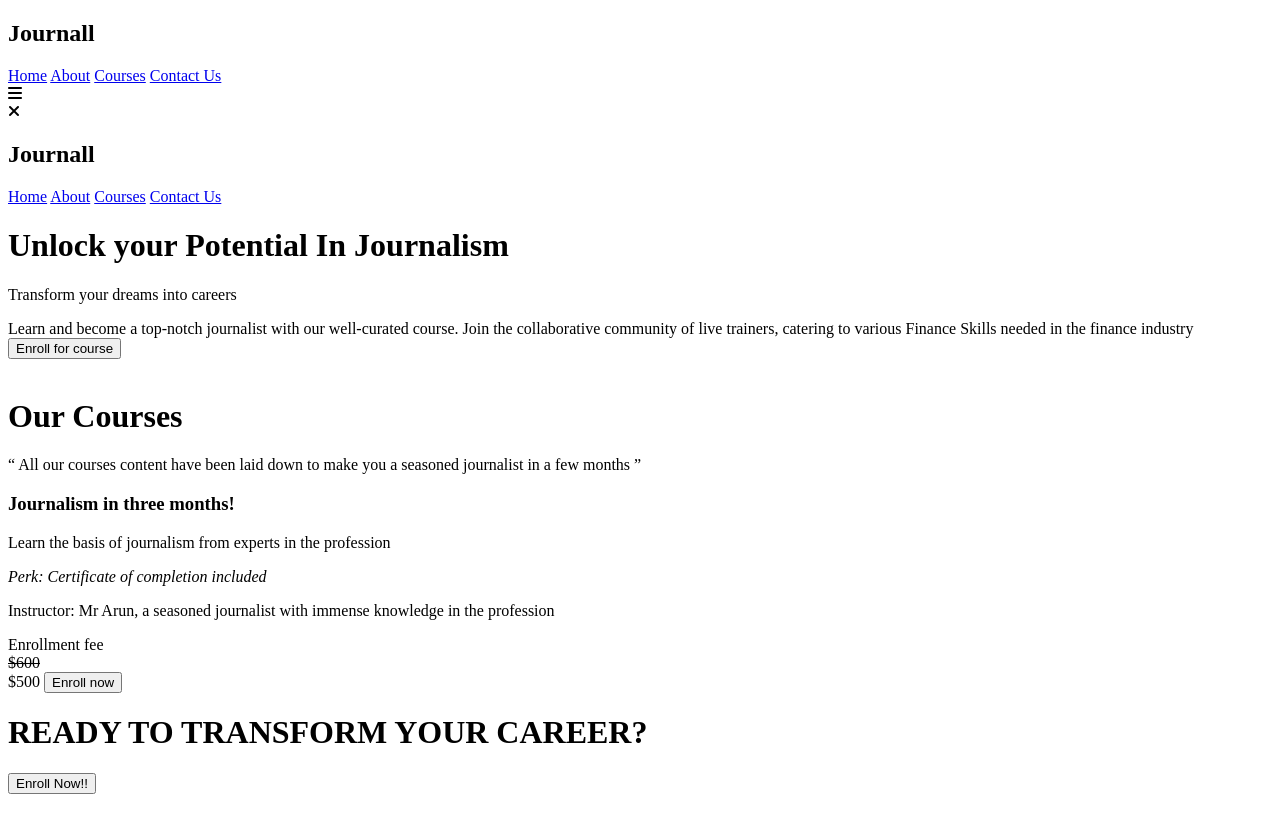
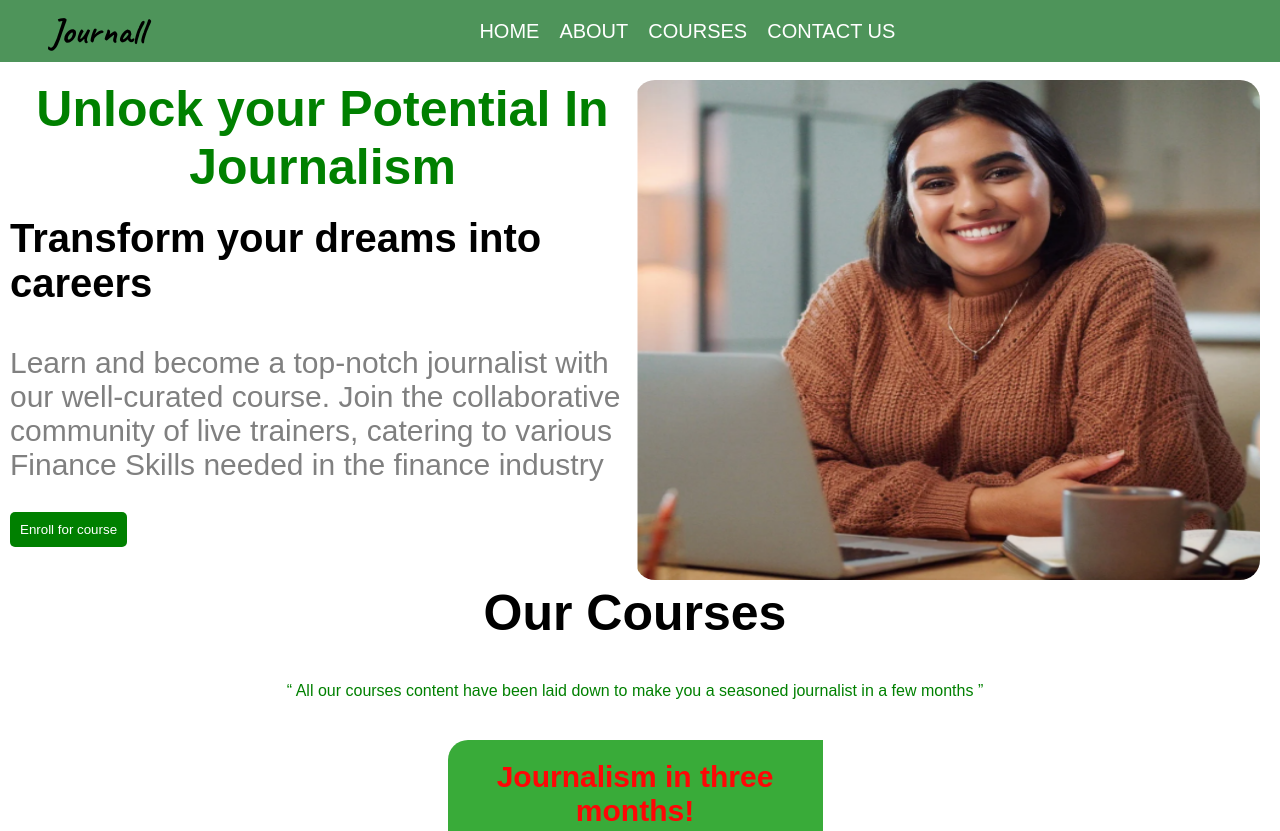
Before and after one commit to almattech/journall, a plain HTML site: page index.html in a window 1280 px wide. Shown: the top 831 px of the page. Before the commit the page ends 802 px from the top, so only its background shows below. Drawn offline with Linux system fonts and the light colour scheme; a web font is replaced by a local one.

Commit message:
index.html

```diff
--- a/index.html
+++ b/index.html
@@ -10,7 +10,7 @@
          crossorigin="anonymous"
          referrerpolicy="no-referrer"
          />
-      <link rel="stylesheet" href="journall.css" />
+      <link rel="stylesheet" href="index.css" />
       <title>Document</title>
    </head>
    <body>
@@ -54,7 +54,7 @@
                <button>Enroll for course</button>
             </div>
             <div class="part2">
-               <img src="./images/girl.png" alt="" />
+               <img src="./girl.png" alt="" />
             </div>
          </div>
          <div class="section2">
@@ -90,6 +90,6 @@
             <button>Enroll Now!!</button>
          </div>
       </div>
-      <script src="journall.js"></script>
+      <script src="index.js"></script>
    </body>
 </html>
```
